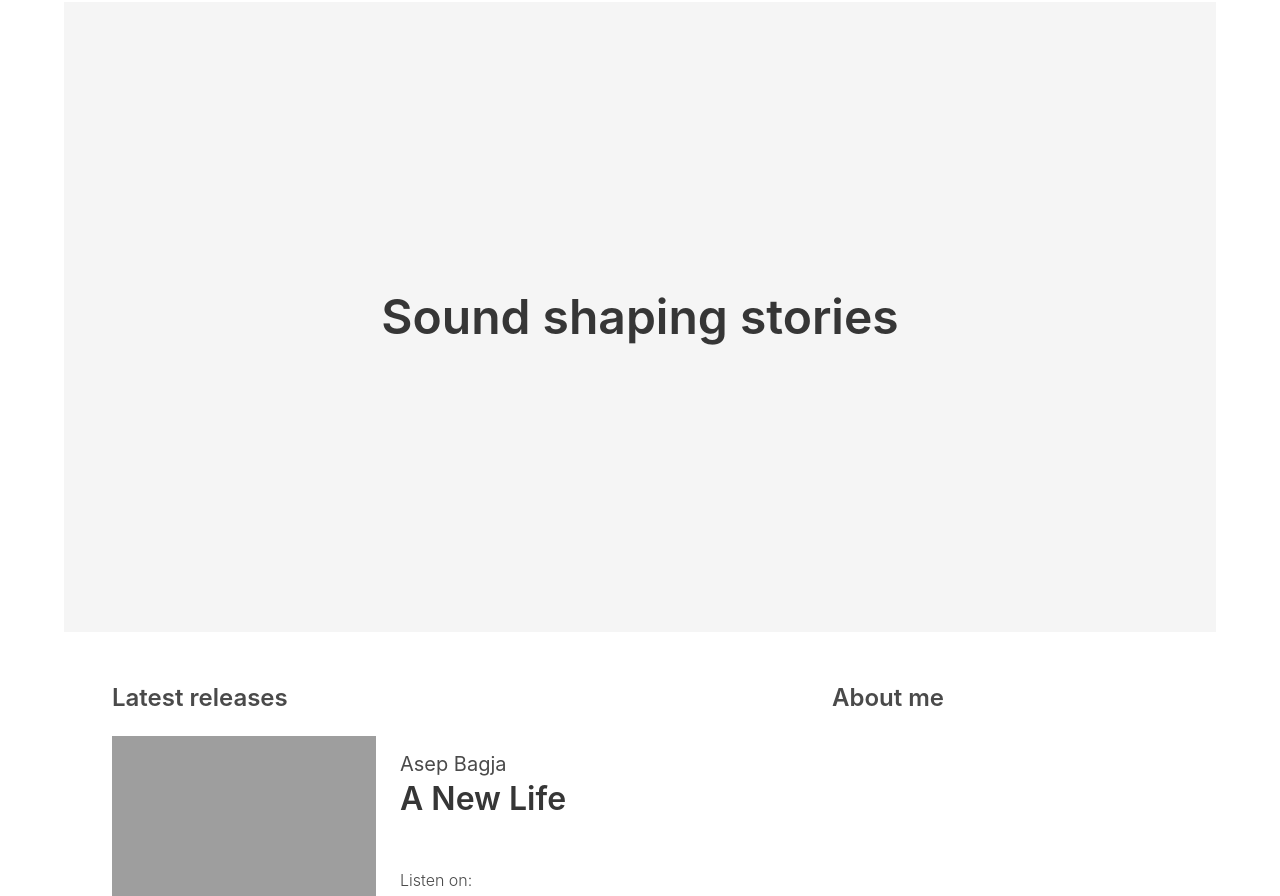
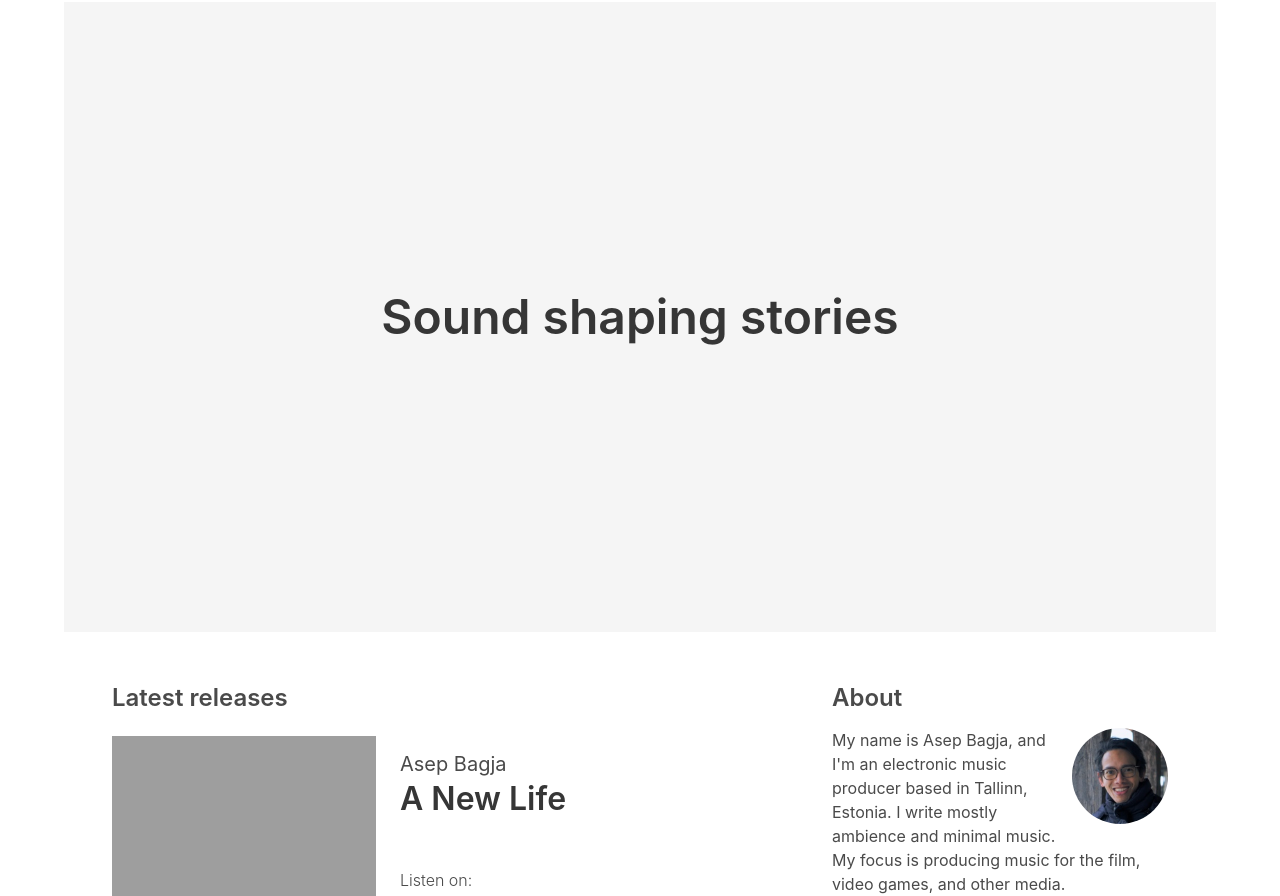
Before and after one commit to nanassound/nanassound-web, an Astro site: page / in a window 1280 px wide. Shown: the part 62-958 px from the top of the page. Built offline with nearby package versions, Linux system fonts and the light colour scheme; Astro itself is replaced by a stand-in of ours; grey boxes are pictures that could not be loaded.

Commit message:
Create about box

```diff
--- /dev/null
+++ b/src/components/AboutMeBox.astro
@@ -0,0 +1,19 @@
+<article>
+  <h2 class="is-size-4 has-text-weight-semibold">About</h2>
+  <article class="mt-3">
+    <figure class="image is-96x96 ml-4 mb-3">
+      <img src="/img/avatar.jpg" alt="Asep Bagja photo" class="is-rounded" />
+    </figure>
+    <p>
+      My name is Asep Bagja, and I'm an electronic music producer based in Tallinn, Estonia. I write mostly
+      ambience and minimal music. My focus is producing music for the film,
+      video games, and other media.
+    </p>
+  </article>
+</article>
+
+<style>
+  figure {
+    float: right;
+  }
+</style>
--- a/src/pages/index.astro
+++ b/src/pages/index.astro
@@ -1,6 +1,7 @@
 ---
 import Layout from "../layouts/Layout.astro";
 import ReleaseBox from "../components/ReleaseBox.astro";
+import AboutMeBox from "../components/AboutMeBox.astro";
 
 const releases = [
   {
@@ -81,7 +82,7 @@ const releases = [
           {releases.map((release) => <ReleaseBox release={release} />)}
         </div>
         <div class="column">
-          <h2 class="is-size-4 has-text-weight-semibold">About me</h2>
+          <AboutMeBox />
         </div>
       </div>
     </section>
```
Also changed, not shown: public/img/avatar.jpg (added).
